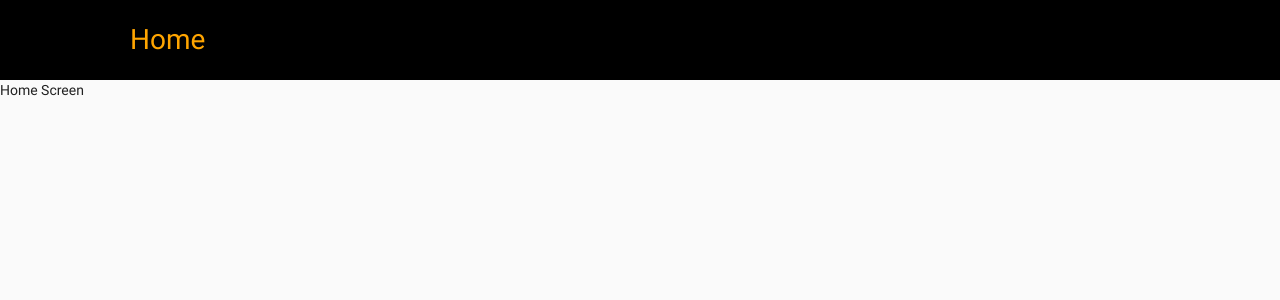
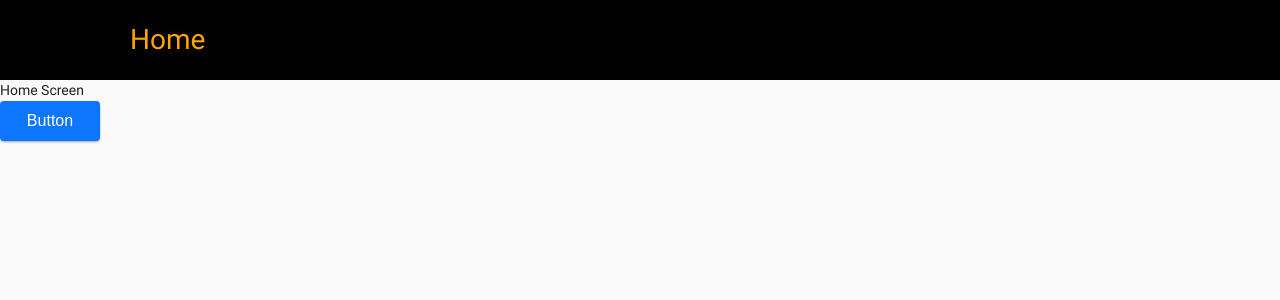
Before and after one commit to Nguyen-Dinh-Tung/app-template, a React (Create React App) app: page / in a window 1280 px wide. Shown: the top 300 px of the page. Built offline with nearby package versions, Linux system fonts and the light colour scheme.

Commit message:
update button

```diff
--- a/package.json
+++ b/package.json
@@ -29,7 +29,8 @@
     "rules": {
       "@typescript-eslint/no-unused-vars": "off",
       "eqeqeq": 0,
-      "jsx-a11y/alt-text": "off"
+      "jsx-a11y/alt-text": "off",
+      "react-hooks/exhaustive-deps": "off"
     }
   },
   "browserslist": {
--- a/src/components/UI/Button.tsx
+++ b/src/components/UI/Button.tsx
@@ -1,7 +1,9 @@
 import styled from "styled-components";
 
-export const Button = styled.div`
+export const Button = styled.button`
+  border: unset;
   height: 40px;
+  min-width: 100px;
   font-size: 16px;
   font-weight: 500;
   border-radius: 4px;
@@ -11,9 +13,9 @@ export const Button = styled.div`
   justify-content: center;
   background: #0e76fd;
   color: white;
-  box-shadow: 0px 4px 50px rgba(115, 124, 149, 0.12);
+  box-shadow: ${({ theme }: any) => theme.shadow_level_1};
   cursor: pointer;
   :hover {
-    box-shadow: 0px 4px 50px #0e76fd;
+    box-shadow: ${({ theme }: any) => theme.shadow_level_2};
   }
 `;
--- a/src/libs/GlobalStyles.ts
+++ b/src/libs/GlobalStyles.ts
@@ -87,4 +87,9 @@ export const theme = {
   second_orange: "#FA9B2B",
   red: "#FEB692",
   second_red: "#EA5455",
+  shadow_level_1: "0 1px 3px rgba(0,0,0,0.12), 0 1px 2px rgba(0,0,0,0.24)",
+  shadow_level_2: "0 3px 6px rgba(0,0,0,0.16), 0 3px 6px rgba(0,0,0,0.23)",
+  shadow_level_3: "0 10px 20px rgba(0,0,0,0.19), 0 6px 6px rgba(0,0,0,0.23)",
+  shadow_level_4: "0 14px 28px rgba(0,0,0,0.25), 0 10px 10px rgba(0,0,0,0.22)",
+  shadow_level_5: "0 19px 38px rgba(0,0,0,0.30), 0 15px 12px rgba(0,0,0,0.22)",
 };
--- a/src/screens/home/index.tsx
+++ b/src/screens/home/index.tsx
@@ -1,8 +1,14 @@
+import { Button } from "components/UI/Button";
 import React from "react";
 import Main from "screens/main";
 
 const HomeScreen = () => {
-  return <Main>Home Screen</Main>;
+  return (
+    <Main>
+      Home Screen
+      <Button>Button</Button>
+    </Main>
+  );
 };
 
 export default HomeScreen;
```
